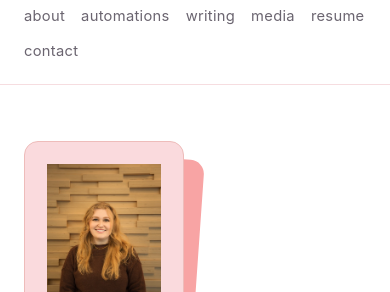
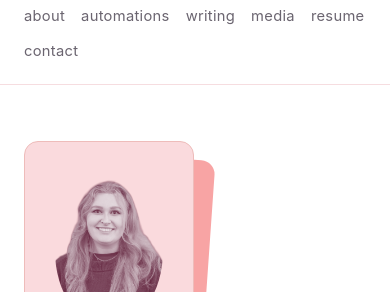
Before and after one commit to hanhanhan9/hannah.hostetter, a plain HTML site: page index.html in a window 390 px wide. Shown: the part 68-360 px from the top of the page. Drawn offline with Linux system fonts and the light colour scheme.

Commit message:
Crop headshot into circle, remove background, apply pink duotone treatment

```diff
--- a/index.html
+++ b/index.html
@@ -44,7 +44,7 @@
       <div class="hero-visual">
         <div class="block"></div>
         <div class="card">
-          <img src="assets/headshot.jpg" alt="Hannah Hostetter">
+          <img src="assets/headshot.png" alt="Hannah Hostetter">
         </div>
         <span class="sticker" aria-hidden="true">🍓</span>
       </div>
--- a/style.css
+++ b/style.css
@@ -136,9 +136,9 @@ h2 {
 
 .hero-visual {
   position: relative;
-  flex: 0 0 200px;
-  width: 200px;
-  height: 240px;
+  flex: 0 0 220px;
+  width: 220px;
+  height: 220px;
 }
 
 .hero-visual .block {
@@ -164,9 +164,10 @@ h2 {
 }
 
 .hero-visual .card img {
-  width: 100%;
-  height: 100%;
+  width: 88%;
+  height: 88%;
   object-fit: cover;
+  border-radius: 50%;
 }
 
 .hero-visual .card .initials {
@@ -481,8 +482,8 @@ html {
   }
 
   .hero-visual {
-    width: 160px;
-    height: 190px;
+    width: 170px;
+    height: 170px;
   }
 
   .pdf-modal {
```
Also changed, not shown: .claude/launch.json, assets/headshot.jpg (deleted), assets/headshot.png (added).
